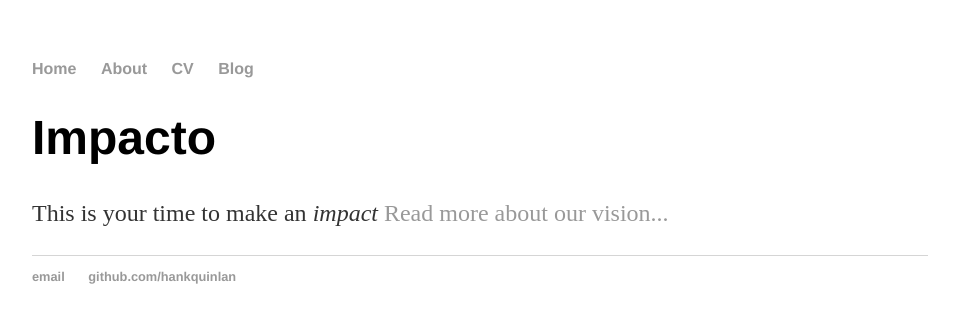
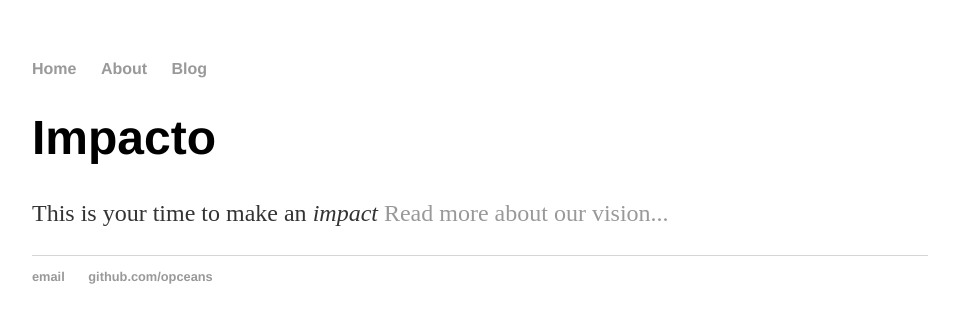
Before and after one commit to opceans/opceans.github.io, a Jekyll site: the page built from index.html, in a window 1280 px wide. Shown: the top 323 px of the page, without its empty margins (160-1119 px from the left). Built offline with Jekyll 4.4.1, drawn with Linux system fonts in a browser that asks for light colours.

Commit message:
Update default.html

```diff
--- a/_layouts/default.html
+++ b/_layouts/default.html
@@ -10,7 +10,6 @@
 	    		<ul>
 	        		<li><a href="/">Home</a></li>
 		        	<li><a href="/about">About</a></li>
-	        		<li><a href="/cv">CV</a></li>
 	        		<li><a href="/blog">Blog</a></li>
 	    		</ul>
 			</nav>
@@ -21,8 +20,8 @@
 			</div><!-- /.container -->
 			<footer>
 	    		<ul>
-	        		<li><a href="mailto:hankquinlanhub@gmail.com">email</a></li>
-	        		<li><a href="https://github.com/hankquinlan">github.com/hankquinlan</a></li>
+	        		<li><a href="mailto:opceans@gmail.com">email</a></li>
+	        		<li><a href="https://github.com/opceans">github.com/opceans</a></li>
 				</ul>
 			</footer>
 		</body>
```
